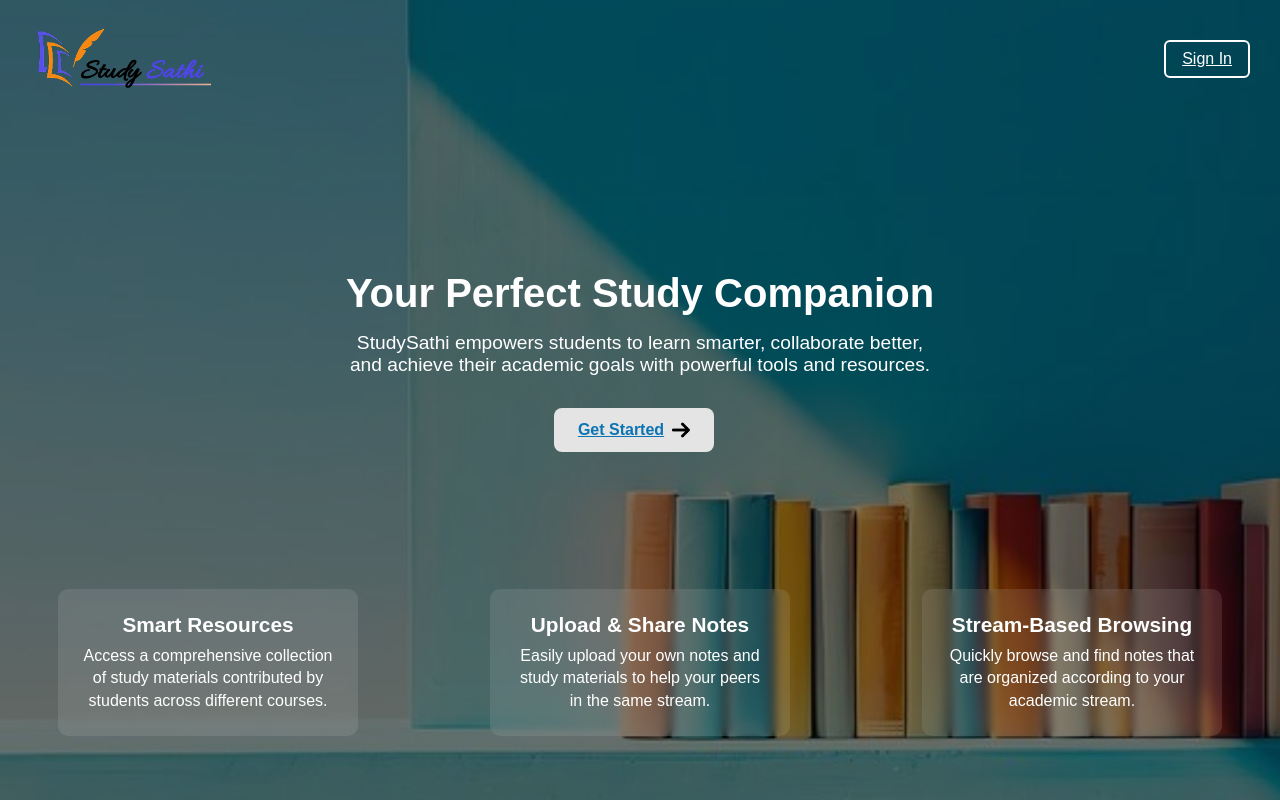
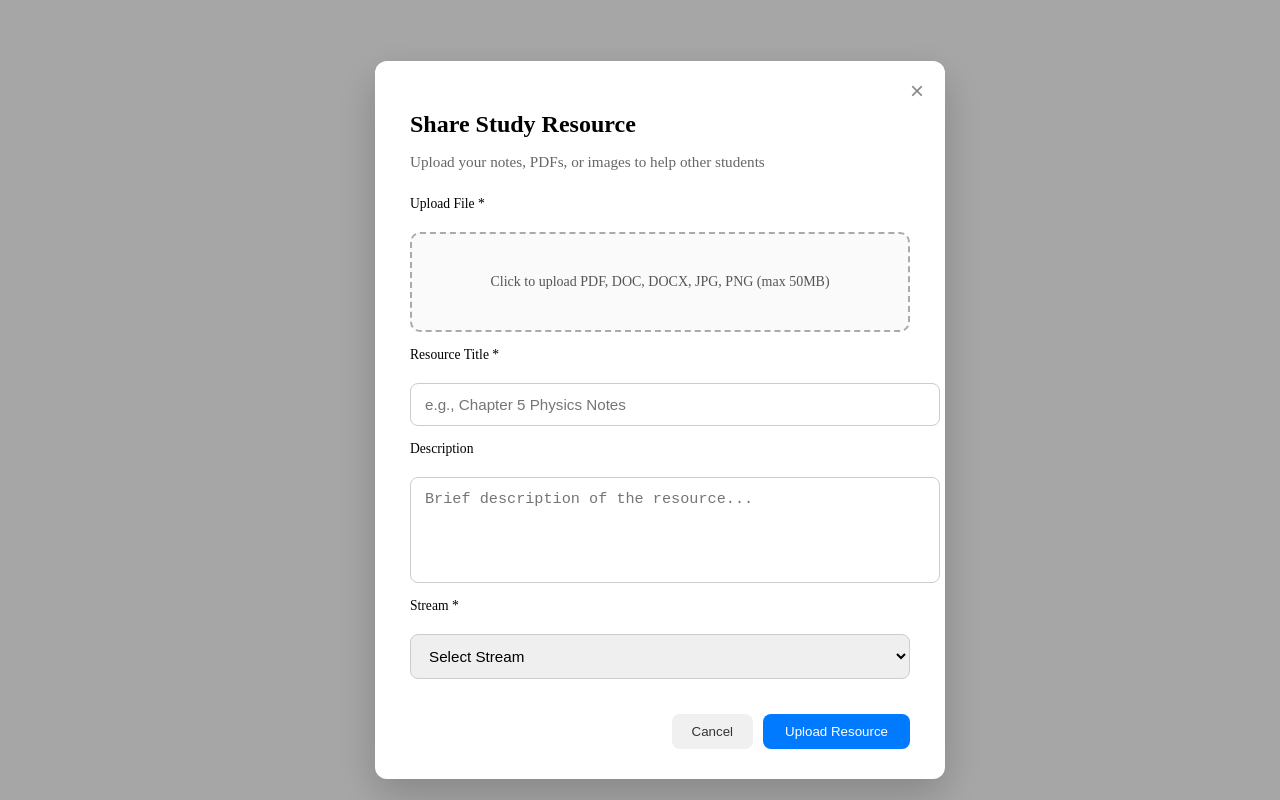
Before and after one commit to kohinoorkapali/StudySathi_Web, a React (Vite) app: page /upload in a window 1280 px wide. Before the commit this address led to /. Built offline with nearby package versions, Linux system fonts and the light colour scheme; sample sign-in values are in the browser's storage.

Commit message:
UploadResource Ui made

```diff
--- a/src/AppRoutes.jsx
+++ b/src/AppRoutes.jsx
@@ -11,6 +11,7 @@ const UserRegister = React.lazy(() => import("./pages/Public/Register"));
 const Dashboard = React.lazy(() => import("./pages/Private/Dashboard"));
 const Browse = React.lazy(() => import("./pages/Private/Browse"));
 const MyResources = React.lazy(() => import("./pages/Private/MyResource"));
+const UploadResource = React.lazy(() => import("./pages/Private/UploadResource"));
 
 const AppRoutes = () => {
   return (
@@ -28,6 +29,7 @@ const AppRoutes = () => {
           <Route path="/dashboard" element={<Dashboard />} />
           <Route path="/browse" element={<Browse />} />
           <Route path="/resources" element={<MyResources />} />
+          <Route path="/upload" element={<UploadResource />} />  {/* Add this */}
         </Route>
 
         {/* Redirect unknown paths */}
--- a/src/components/Header/Header.jsx
+++ b/src/components/Header/Header.jsx
@@ -23,7 +23,11 @@ export default function Header() {
       </div>
 
       <div className="header-right">
-        <button className="upload-btn">Upload</button>
+        {/* Upload button as a NavLink to /upload */}
+        <NavLink to="/upload" className="upload-btn">
+          Upload
+        </NavLink>
+
         <div className="profile">
           <span>RK</span>
         </div>
--- /dev/null
+++ b/src/css/UploadResource.css
@@ -0,0 +1,172 @@
+/* Modal overlay */
+.upload-modal {
+  position: fixed;
+  top: 0;
+  left: 0;
+  width: 100%;
+  height: 100%;
+  background-color: rgba(0, 0, 0, 0.35);
+  display: flex;
+  justify-content: center;
+  align-items: center;
+  padding: 20px;
+  z-index: 1000;
+  overflow-y: auto;
+}
+
+/* Card container */
+.upload-card {
+  background-color: #fff;
+  border-radius: 12px;
+  width: 100%;
+  max-width: 500px;
+  padding: 30px 35px;
+  position: relative;
+  box-shadow: 0 15px 40px rgba(0, 0, 0, 0.2);
+}
+
+/* Close button */
+.close-btn {
+  position: absolute;
+  top: 15px;
+  right: 15px;
+  font-size: 24px;
+  border: none;
+  background: none;
+  cursor: pointer;
+  color: #888;
+}
+
+/* Title and subtitle */
+.upload-title {
+  font-size: 1.5rem;
+  font-weight: 600;
+  margin-bottom: 5px;
+}
+
+.upload-subtitle {
+  font-size: 0.95rem;
+  color: #666;
+  margin-bottom: 25px;
+}
+
+/* Form styles */
+.upload-form {
+  display: flex;
+  flex-direction: column;
+  gap: 15px;
+}
+
+.upload-label {
+  font-size: 0.85rem;
+  font-weight: 500;
+  margin-bottom: 5px;
+}
+
+.upload-input,
+.upload-select,
+.upload-textarea,
+.file-upload input {
+  width: 100%;
+  padding: 12px 14px;
+  font-size: 0.95rem;
+  border-radius: 8px;
+  border: 1px solid #ccc;
+  outline: none;
+}
+
+.upload-input:focus,
+.upload-select:focus,
+.upload-textarea:focus {
+  border-color: #007bff;
+  box-shadow: 0 0 5px rgba(0, 123, 255, 0.2);
+}
+
+.upload-textarea {
+  min-height: 80px;
+  resize: none;
+}
+
+/* Custom file upload box */
+.file-upload {
+  border: 2px dashed #aaa;
+  border-radius: 10px;
+  padding: 40px;
+  text-align: center;
+  cursor: pointer;
+  transition: border-color 0.3s, background-color 0.3s, box-shadow 0.3s;
+  background-color: #fafafa;
+}
+
+.file-upload:hover {
+  border-color: #555;
+  background-color: #f0f0f0;
+  box-shadow: 0 4px 12px rgba(0, 0, 0, 0.1);
+}
+
+.file-upload p {
+  margin: 0;
+  color: #555;
+  font-size: 14px;
+  word-break: break-all;
+}
+
+/* Optional: different style when file is selected */
+.file-upload.file-selected {
+  border-color: #007bff;
+  background-color: #e6f0ff;
+}
+
+/* Buttons */
+.upload-buttons {
+  display: flex;
+  justify-content: flex-end;
+  gap: 10px;
+  margin-top: 20px;
+}
+
+.cancel-btn {
+  background-color: #f0f0f0;
+  color: #333;
+  border: none;
+  padding: 10px 20px;
+  border-radius: 8px;
+  cursor: pointer;
+}
+
+.cancel-btn:hover {
+  background-color: #e0e0e0;
+}
+
+.upload-btn {
+  background-color: #007bff;
+  color: white;
+  border: none;
+  padding: 10px 22px;
+  border-radius: 8px;
+  cursor: pointer;
+  font-weight: 500;
+  transition: background 0.2s ease;
+}
+
+.upload-btn:hover {
+  background-color: #0063cc;
+}
+
+/* Error messages */
+.error-msg {
+  color: red;
+  font-size: 0.8rem;
+  margin-top: 3px;
+}
+
+/* Responsive */
+@media (max-width: 500px) {
+  .upload-card {
+    padding: 20px;
+  }
+
+  .file-upload {
+    padding: 30px 20px;
+  }
+}
--- /dev/null
+++ b/src/pages/Private/UploadResource.jsx
@@ -0,0 +1,129 @@
+import React, { useState } from "react";
+import { useForm } from "react-hook-form";
+import { zodResolver } from "@hookform/resolvers/zod";
+import { uploadSchema } from "./schema/upload.schema"; // adjust path
+import "../../css/UploadResource.css";
+
+export default function UploadResource({ onClose }) {
+  const [selectedFileName, setSelectedFileName] = useState(""); // to show file name
+
+  const {
+    register,
+    handleSubmit,
+    formState: { errors },
+    reset,
+    setValue,
+  } = useForm({
+    resolver: zodResolver(uploadSchema),
+  });
+
+  const onSubmit = (data) => {
+    console.log("File object:", data.file); // ✅ shows the File object
+    console.log("Title:", data.title);
+    console.log("Stream:", data.stream);
+    console.log("Description:", data.description);
+
+    alert("Resource uploaded successfully!");
+    reset();
+    setSelectedFileName("");
+    if (onClose) onClose();
+  };
+
+  const handleFileChange = (e) => {
+    const file = e.target.files[0];
+    if (file) {
+      setSelectedFileName(file.name);
+      setValue("file", file, { shouldValidate: true }); // important!
+    }
+  };
+
+  return (
+    <div className="upload-modal">
+      <div className="upload-card">
+        <button className="close-btn" onClick={onClose}>
+          &times;
+        </button>
+        <h2 className="upload-title">Share Study Resource</h2>
+        <p className="upload-subtitle">
+          Upload your notes, PDFs, or images to help other students
+        </p>
+
+        <form onSubmit={handleSubmit(onSubmit)} className="upload-form">
+          {/* File Upload */}
+          <label className="upload-label">Upload File *</label>
+          <div
+            className={`file-upload ${selectedFileName ? "file-selected" : ""}`}
+            onClick={() => document.getElementById("hiddenFileInput").click()}
+          >
+            <p>
+              {selectedFileName
+                ? `Selected: ${selectedFileName}`
+                : "Click to upload PDF, DOC, DOCX, JPG, PNG (max 50MB)"}
+            </p>
+          </div>
+          <input
+            type="file"
+            id="hiddenFileInput"
+            accept=".pdf,.doc,.docx,.jpg,.png"
+            style={{ display: "none" }}
+            {...register("file")}
+            onChange={handleFileChange}
+          />
+          {errors.file && <p className="error-msg">{errors.file.message}</p>}
+
+          {/* Title */}
+          <label className="upload-label">Resource Title *</label>
+          <input
+            type="text"
+            placeholder="e.g., Chapter 5 Physics Notes"
+            {...register("title")}
+            className="upload-input"
+          />
+          {errors.title && <p className="error-msg">{errors.title.message}</p>}
+
+          {/* Description */}
+          <label className="upload-label">Description</label>
+          <textarea
+            placeholder="Brief description of the resource..."
+            {...register("description")}
+            className="upload-textarea"
+          />
+
+          {/* Stream */}
+          <label className="upload-label">Stream *</label>
+          <select {...register("stream")} className="upload-select">
+            <option value="">Select Stream</option>
+            <option value="Science">Science</option>
+            <option value="Commerce">Commerce</option>
+            <option value="Arts">Arts</option>
+            <option value="Engineering">Engineering</option>
+            <option value="Medical">Medical</option>
+            <option value="Law">Law</option>
+            <option value="Management">Management</option>
+            <option value="IT">Information Technology (IT)</option>
+            <option value="Education">Education</option>
+            <option value="Humanities">Humanities</option>
+          </select>
+          {errors.stream && <p className="error-msg">{errors.stream.message}</p>}
+
+          {/* Buttons */}
+          <div className="upload-buttons">
+            <button
+              type="button"
+              className="cancel-btn"
+              onClick={() => {
+                reset();
+                setSelectedFileName("");
+              }}
+            >
+              Cancel
+            </button>
+            <button type="submit" className="upload-btn">
+              Upload Resource
+            </button>
+          </div>
+        </form>
+      </div>
+    </div>
+  );
+}
--- /dev/null
+++ b/src/pages/Private/schema/upload.schema.js
@@ -0,0 +1,10 @@
+import { z } from "zod";
+
+export const uploadSchema = z.object({
+  file: z
+    .any() // File objects are not strings, so we use z.any()
+    .refine((file) => file instanceof File, { message: "File is required" }),
+  title: z.string().min(1, "Title is required"),
+  stream: z.string().min(1, "Stream is required"),
+  description: z.string().optional(),
+});
```
